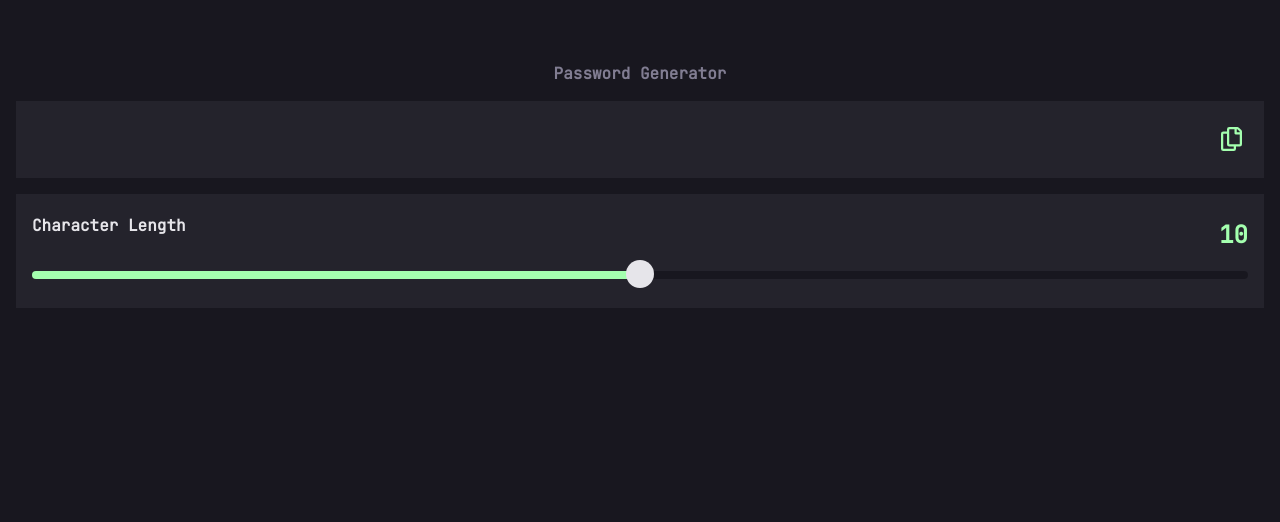
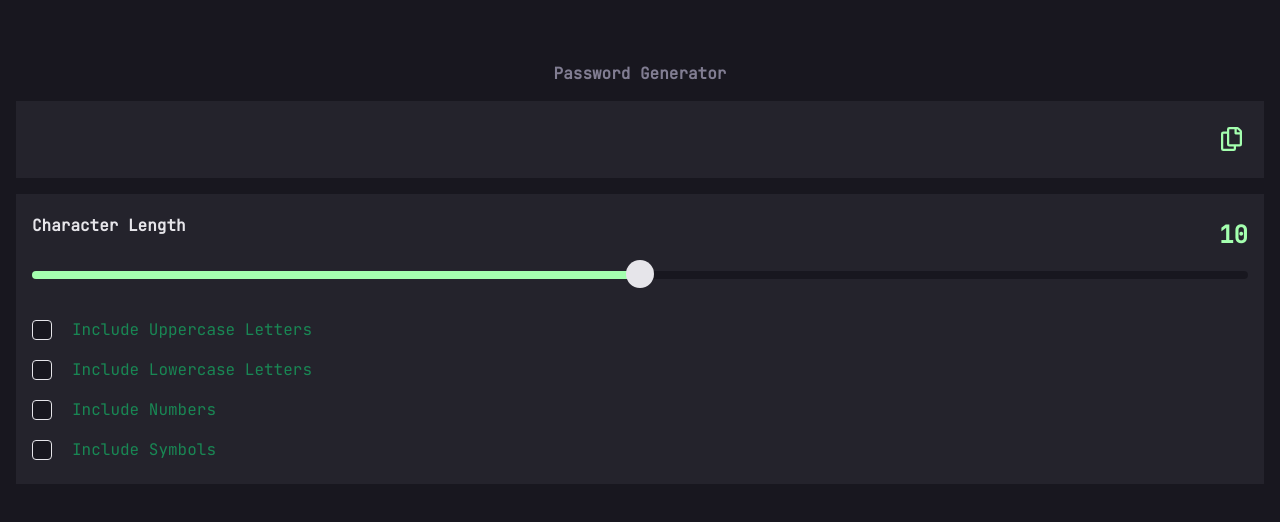
Before and after one commit to Oleksandr-Berd/password-generator, a React (Create React App) app: page / in a window 1280 px wide. Shown: the top 522 px of the page. Built offline with nearby package versions, Linux system fonts and the light colour scheme.

Commit message:
made styles for checkbox

```diff
--- a/src/components/PasswordForm/PasswordForm.tsx
+++ b/src/components/PasswordForm/PasswordForm.tsx
@@ -1,15 +1,19 @@
 import { useFormik } from "formik";
+import Form from "react-bootstrap/Form";
 
 import * as SC from "./PasswordFormStyled"
 
+import optionsCheck from "dataBase/checkOptions.json"
 import { ReactComponent as CopySvg } from "assets/images/icon-copy.svg"
-
+import {ReactComponent as CheckedArrow} from "assets/images/icon-check.svg"
+import path from "assets/images/Path 2.png"
 interface IValues {
     password: string,
     charLength: number,
     maxLength: number,
 }
 
+const arrow = CheckedArrow
 
 const PasswordForm = (): JSX.Element => {
 
@@ -29,7 +33,7 @@ const PasswordForm = (): JSX.Element => {
 
     }
 
-    const position =Number((formik.values.charLength / formik.values.maxLength * 100).toFixed(2))
+    const position = Number((formik.values.charLength / formik.values.maxLength * 100).toFixed(2))
 
 
 
@@ -46,6 +50,13 @@ const PasswordForm = (): JSX.Element => {
                 </SC.RangeIndicatorContainer>
                 <SC.Range name="charLength" min={0} max={20} onChange={handleRangeChange} position={position} />
             </div>
+                <SC.CheckBox type='checkbox' id={`check-api-checkbox`}>
+                    {optionsCheck.map((el) => <SC.ChecksContainer>
+                        <SC.CheckInput type='checkbox' isValid arrow={path} />
+                        <Form.Check.Label>{el}</Form.Check.Label>
+                    </SC.ChecksContainer>
+                    )}
+                </SC.CheckBox>
         </SC.OptionContainer>
     </form>);
 }
--- a/src/components/PasswordForm/PasswordFormStyled.ts
+++ b/src/components/PasswordForm/PasswordFormStyled.ts
@@ -92,3 +92,43 @@ export const Range = styled(Form.Range)<StyleProps>`
     );
   }
 `;
+
+export const CheckBox = styled(Form.Check)`
+display: flex;
+flex-direction: column;
+justify-content: flex-start;
+
+padding-top: ${props => props.theme.space[8]};
+`
+export const ChecksContainer = styled.div`
+  display: flex;
+  flex-direction: row;
+  align-items: center;
+
+  &:not(:last-child){
+    margin-bottom: ${props=> props.theme.space[4]};
+  }
+`;
+
+export const CheckInput = styled(Form.Check.Input)`
+  margin: 0;
+  margin-right: ${(props) => props.theme.space[5]};
+
+  width: ${(props) => props.theme.space[5]};
+  height: ${(props) => props.theme.space[5]};
+
+  &&&,
+  &&&:active,
+  &&&:hover,
+  &&&:focus {
+    background-color: ${(props) => props.theme.color.background};
+    border: 1px solid ${(props) => props.theme.color.text};
+    box-shadow: none;
+  }
+
+  &&&:checked {
+    background-color: ${(props) => props.theme.color.success};
+    background-image: url(${props => props.arrow});
+    background-size: 11px 8px;
+  }
+`;
--- /dev/null
+++ b/src/dataBase/checkOptions.json
@@ -0,0 +1,6 @@
+[
+  "Include Uppercase Letters",
+  "Include Lowercase Letters",
+  "Include Numbers",
+  "Include Symbols"
+]
```
Also changed, not shown: src/assets/images/Path 2.png (added).
